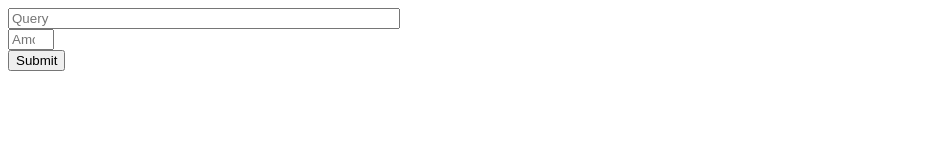
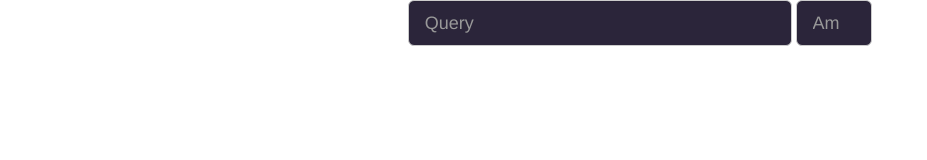
Before and after one commit to ProfessorQu/RandomScryfall, a plain HTML site: page index.html in a window 1280 px wide. Shown: the whole page, without its empty margins (0-927 px from the left). Drawn offline with nearby package versions, Linux system fonts and the light colour scheme.

Commit message:
Added styles (Bootstrap)

```diff
--- a/index.html
+++ b/index.html
@@ -3,20 +3,26 @@
 <html>
     <head>
         <meta charset="utf-8">
-        <meta name="viewport" content="width=device-width, initial-scale=1.0">
+        <meta name="viewport" content="width=device-width, initial-scale=1">
+
         <link rel="stylesheet" href="static/stylesheet.css">
+        <link rel="stylesheet" href="https://maxcdn.bootstrapcdn.com/bootstrap/3.4.1/css/bootstrap.min.css">
+
+        <script src="https://ajax.googleapis.com/ajax/libs/jquery/3.7.1/jquery.min.js"></script>
+        <script src="https://maxcdn.bootstrapcdn.com/bootstrap/3.4.1/js/bootstrap.min.js"></script>
+
+        <script defer src="script.js"></script>
+
         <title>Random Scryfall</title>
-        <script defer src="script.js"></script>
     </head>
     <body>
-        <form id="search">
-            <input type="text" id="query" name="query" placeholder="Query" />
-            <br />
-            <input type="number" id="amount" name="amount" placeholder="Amount" min="1" max="10" />
-            <br />
-            <button type="submit">Submit</button>
-        </form>
-        <div id="cards">
+        <div class="text-center">
+            <form class="form-inline" id="search">
+                <input class="form-control input-lg" type="text" id="query" name="query" placeholder="Query" />
+                <input class="form-control input-lg" type="number" id="amount" name="amount" placeholder="Amount" min="1" max="12" />
+                <input type="submit" hidden />
+            </form>
         </div>
+        <div id="cards"></div>
     </body>
 </html>
--- a/script.js
+++ b/script.js
@@ -17,7 +17,7 @@ form.addEventListener('submit', (e) => {
     for (let i = 0; i < amount; i++) {
         get_random_card(query.replace(" ", "+"))
             .then(card => {
-                const html = '<a href=' + card['scryfall_uri'] + ' target="_blank"><img src=' + card['image_uris']['normal'] + "/></a>";
+                const html = `<a href=` + card['scryfall_uri'] + ` target="_blank"><img src=` + card['image_uris']['normal'] + ` class="img-fluid"/></a>`;
 
                 cards.innerHTML += html;
             })
--- a/static/stylesheet.css
+++ b/static/stylesheet.css
@@ -1,6 +1,11 @@
 #cards {
     display: grid;
     grid-template-columns: repeat(auto-fill, 375px);
+}
+
+#search input {
+    background-color: #2b253a;
+    color: white;
 }
 
 #query {
@@ -8,11 +13,12 @@
 }
 
 #amount {
-    width: 3vw;
+    width: 6vw;
 }
 
 img {
     height: 500px;
+    border-radius: 3%;
 }
 
 a {
```
